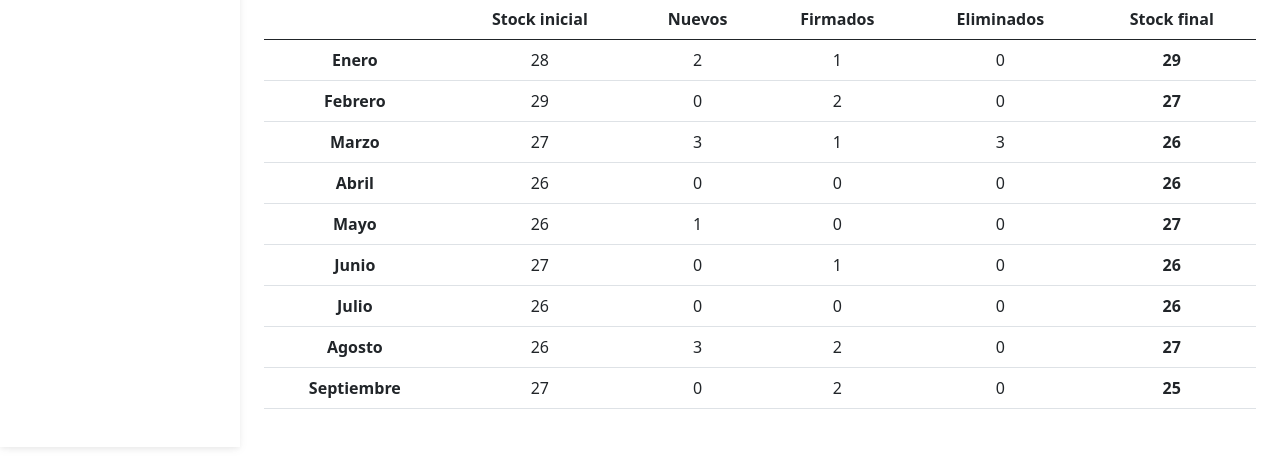
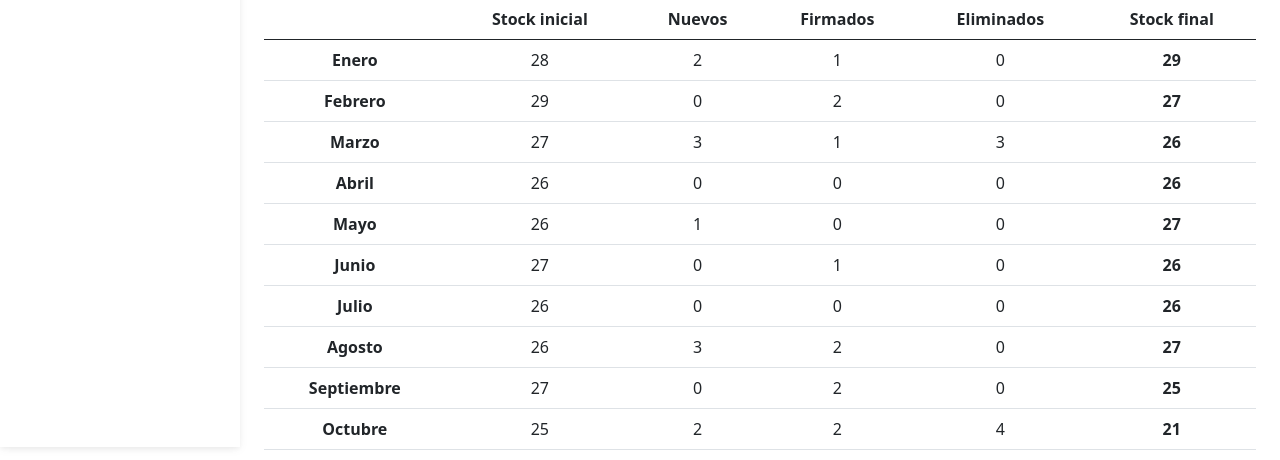
Before and after one commit to rodrigo-coco-espinoza/Convenios-app, a Flask app: page / in a window 1280 px wide. Shown: the part 353-813 px from the top of the page. Run offline with Flask 2, Linux system fonts and the light colour scheme; data that the repository does not hold is empty; parts of the project's set-up code (start-up, migrations or seed data) failed here and were passed over; some libraries are stand-ins or nearby versions.

Commit message:
Se actualizan tablas.

```diff
--- a/convenios_app/templates/main/home.html
+++ b/convenios_app/templates/main/home.html
@@ -125,6 +125,22 @@
               <td>0</td>
               <th>25</th>
             </tr>
+            <tr>
+              <th scope="row">Octubre</th>
+              <td>25</td>
+              <td>2</td>
+              <td>2</td>
+              <td>4</td>
+              <th>21</th>
+            </tr>
+            <tr>
+              <th scope="row">Noviembre</th>
+              <td>21</td>
+              <td>1</td>
+              <td>4</td>
+              <td>0</td>
+              <th>18</th>
+            </tr>
           </tbody>
         </table>
       </div>
```
Also changed, not shown: convenios_app/descargas/routes.py (+12 -1 lines).
